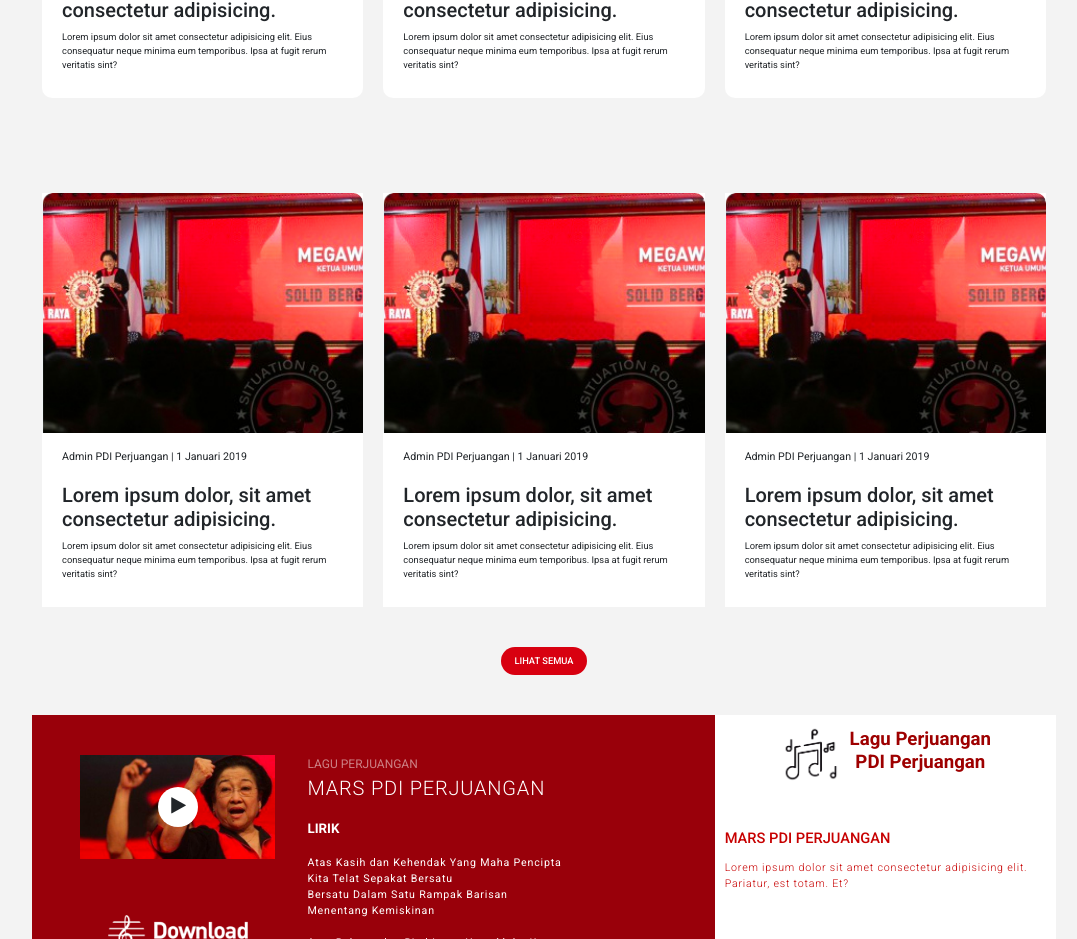
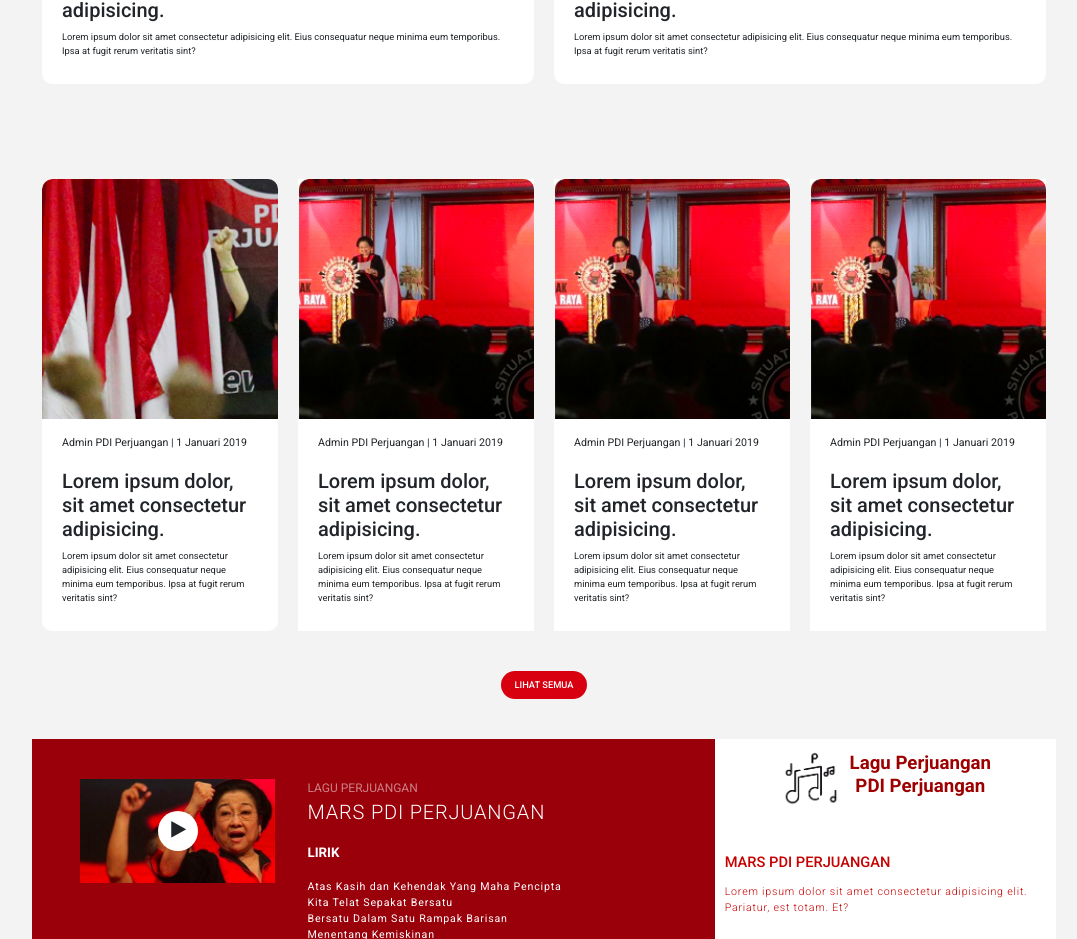
Before and after one commit to jemblonganvalley/pdip, a React (Create React App) app: page / in a window 1280 px wide. Shown: the part 3200-4139 px from the top of the page, without its empty margins (96-1173 px from the left). Built offline with nearby package versions, Linux system fonts and the light colour scheme.

Commit message:
agil update

```diff
--- a/src/components/pages/home/HomePage.jsx
+++ b/src/components/pages/home/HomePage.jsx
@@ -165,14 +165,15 @@
                         TextH5="Lorem ipsum dolor, sit amet consectetur adipisicing."
                         paragrap="Lorem ipsum dolor sit amet consectetur adipisicing elit. Eius consequatur neque minima eum temporibus. Ipsa at fugit rerum veritatis sint?"
                         borderRadius="10px" />
-                <Cards imageCard={megawati7}
+
+            </div>
+            <div className="cardContent">
+            <Cards imageCard={megawati7}
                         textSmall="Admin PDI Perjuangan | 1 Januari 2019"
                         TextH5="Lorem ipsum dolor, sit amet consectetur adipisicing."
                         paragrap="Lorem ipsum dolor sit amet consectetur adipisicing elit. Eius consequatur neque minima eum temporibus. Ipsa at fugit rerum veritatis sint?"
                         borderRadius="10px" />
-            </div>
-            <div className="cardContent">
-                <Cards imageCard={megawati5}
+                        <Cards imageCard={megawati5}
                         textSmall="Admin PDI Perjuangan | 1 Januari 2019"
                         TextH5="Lorem ipsum dolor, sit amet consectetur adipisicing."
                         paragrap="Lorem ipsum dolor sit amet consectetur adipisicing elit. Eius consequatur neque minima eum temporibus. Ipsa at fugit rerum veritatis sint?" />
```
